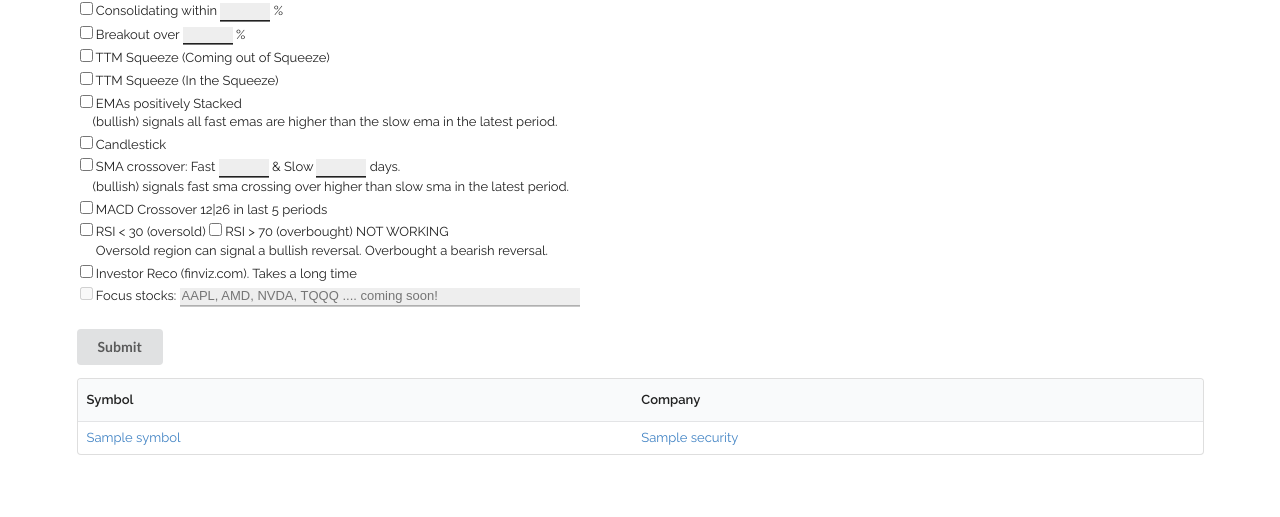
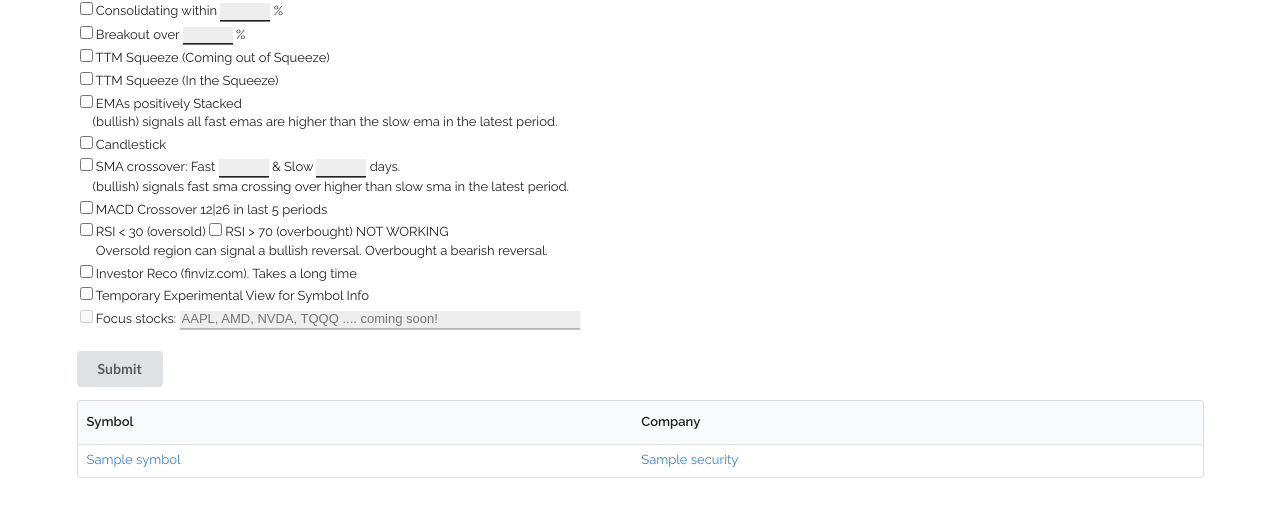
Before and after one commit to juanlazarde/fybot, a Flask app: template templates/index.html in a window 1280 px wide. Shown: the part 106-623 px from the top of the page. Run offline with Flask 2, Linux system fonts and the light colour scheme; the template is opened without the code that fills it: most values are stand-ins (such as "Sample title", 1, 10 or a date in 2020).

Commit message:
added a new temp report view for price and volume ref
temporary price data that will eventually become a proposed order (e.g. write a covered call,  execute a wheel (put, to then buy and call)

```diff
--- a/app.py
+++ b/app.py
@@ -49,7 +49,7 @@ class Filter:
         self.settings = active_filter
         # Read data and optimize
         df = pd.read_pickle(S.data_file)
-        df = df.drop(['Volume', 'Adj Close'], axis=1, level=1)
+        df = df.drop(['Adj Close'], axis=1, level=1)
 
         # Extract symbols in data
         self.symbols = list(df.columns.levels[0])
@@ -216,6 +216,26 @@ class Filter:
         self.signal.loc[symbol, 'investor_sum'] = reco
         return True
 
+    def temp_view(self, **kwargs):
+        df = kwargs['df']
+        # get parameters for a trade
+        symbol = kwargs['symbol']
+
+        atr = talib.ATR(df['High'], df['Low'], df['Close'], timeperiod=20)
+        price_target = df['Close'] + atr * 2
+        p5d_mean = df['Volume'].rolling(window=5).mean()
+        p30d_mean = df['Volume'].rolling(window=30).mean()
+        vol_index = p5d_mean *100 / p30d_mean
+
+        reco = "Close is {:10.2f} and Target is {:10.2f} <br> \
+                p5d vs p30d Vol is a {:10.1f} index <br> \
+                {}, we like the stock.".format(df['Close'][-1],
+                                               price_target[-1],
+                                               vol_index[-1],
+                                               symbol)
+
+        self.signal.loc[symbol, 'temp_sum'] = reco
+        return True
 
 class Chart:
     """Chart library"""
@@ -351,6 +371,10 @@ class Index:
             for symbol, row in self.signals.iterrows():
                 stocks[symbol]['investor_sum'] = row.investor_sum
 
+        if self.settings['temp_view']['go']:
+            for symbol, row in self.signals.iterrows():
+                stocks[symbol]['temp_sum'] = row.temp_sum
+
         self.stocks = stocks
 
 
@@ -418,6 +442,9 @@ def index():
                           {'go': False},
 
                       'investor_reco':
+                          {'go': False},
+
+                      'temp_view':
                           {'go': False}
                       }
 
@@ -478,7 +505,10 @@ def index():
                           {'go': fltr_me('rsi_filter')},
 
                           'investor_reco':
-                          {'go': fltr_me('investor_reco')}
+                          {'go': fltr_me('investor_reco')},
+
+                          'temp_view':
+                          {'go': fltr_me('temp_view')}
                           }
 
         Filter(active_filters)
--- a/templates/index.html
+++ b/templates/index.html
@@ -112,6 +112,13 @@
         </tr>
         <tr>
             <td>
+                <input id="temp_view" type="checkbox" name="filter" value="temp_view"
+                    {% if active_filters['temp_view']['go'] == True %}checked{% endif %}>
+                <label for="temp_view">Temporary Experimental View for Symbol Info</label>
+            </td>
+        </tr>
+        <tr>
+            <td>
                 <input id="focus_stocks" disabled type="checkbox" name="settings" value="focus_stocks">
                 <label for="focus_stocks"> Focus stocks: </label>
                 <input id="focus_stocks" type="text" name="focus_stocks" value="" style="width: 400px"
@@ -134,6 +141,9 @@
             {% endif %}
             {% if active_filters['investor_reco']['go'] == True %}
             <th>Investor's Reco</th>
+            {% endif %}
+            {% if active_filters['temp_view']['go'] == True %}
+            <th>Temp</th>
             {% endif %}
         </tr>
     </thead>
@@ -163,6 +173,9 @@
             {% if active_filters['investor_reco']['go'] == True %}
             <td class="investor_sum">{{ stocks[symbol]['investor_sum'] }}</td>
             {% endif %}
+            {% if active_filters['temp_view']['go'] == True %}
+            <td class="temp_view">{{ stocks[symbol]['temp_sum'] }}</td>
+            {% endif %}
             {% endautoescape %}
         </tr>
     {% endfor %}
```
